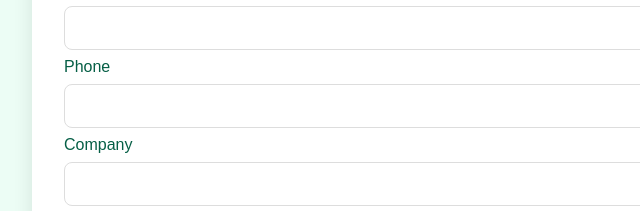
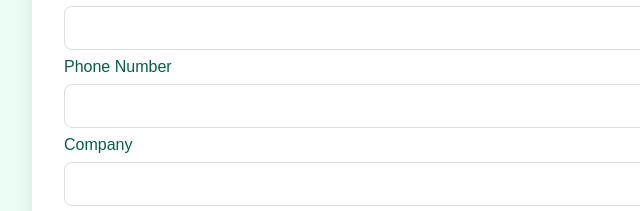
Before and after one commit to Naelgebre10/globalgrocery-webform, a plain HTML site: page index.html in a window 1280 px wide. Shown: the part 346-557 px from the top of the page, 276-916 px from the left. Drawn offline with Linux system fonts and the light colour scheme.

Commit message:
Update index.html

```diff
--- a/index.html
+++ b/index.html
@@ -69,7 +69,7 @@
       <label for="email">Email</label>
       <input type="email" id="email" name="email" required>
 
-      <label for="phone">Phone</label>
+      <label for="phone">Phone Number</label>
       <input type="tel" id="phone" name="phone" required>
 
       <label for="company">Company</label>
```
